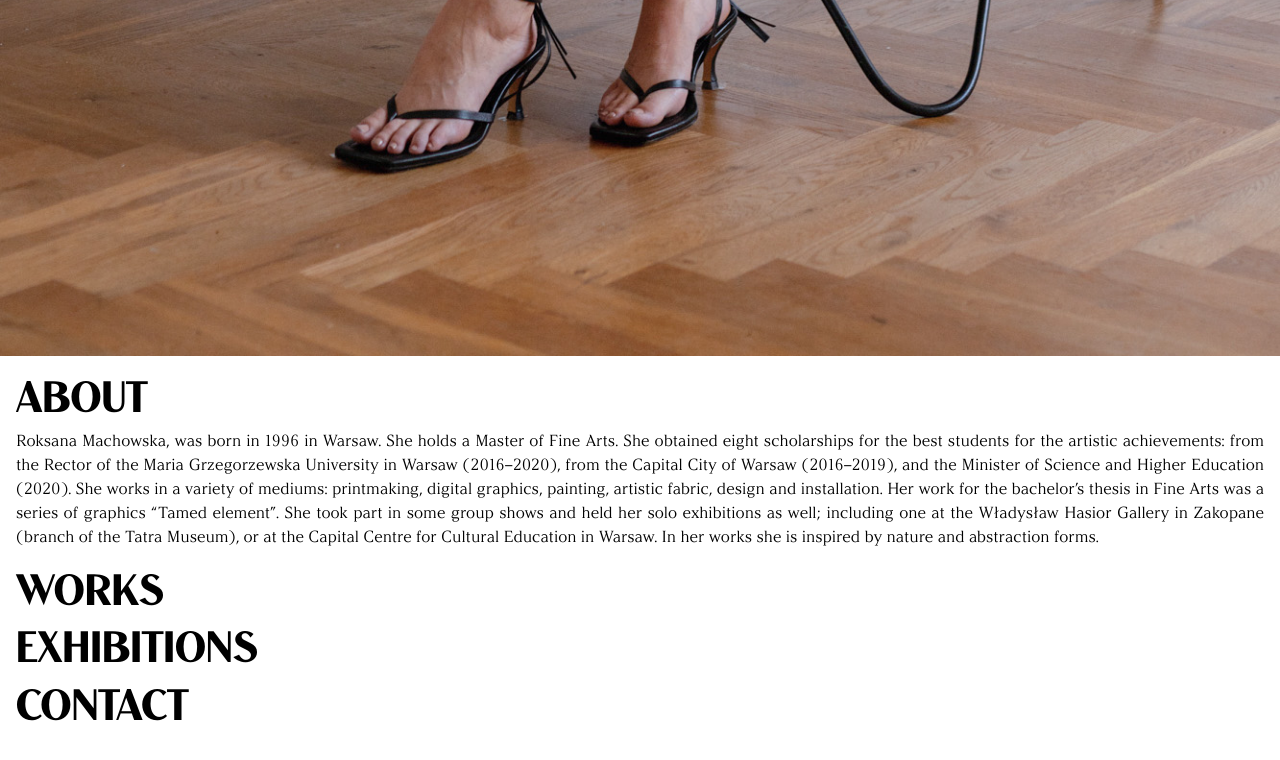
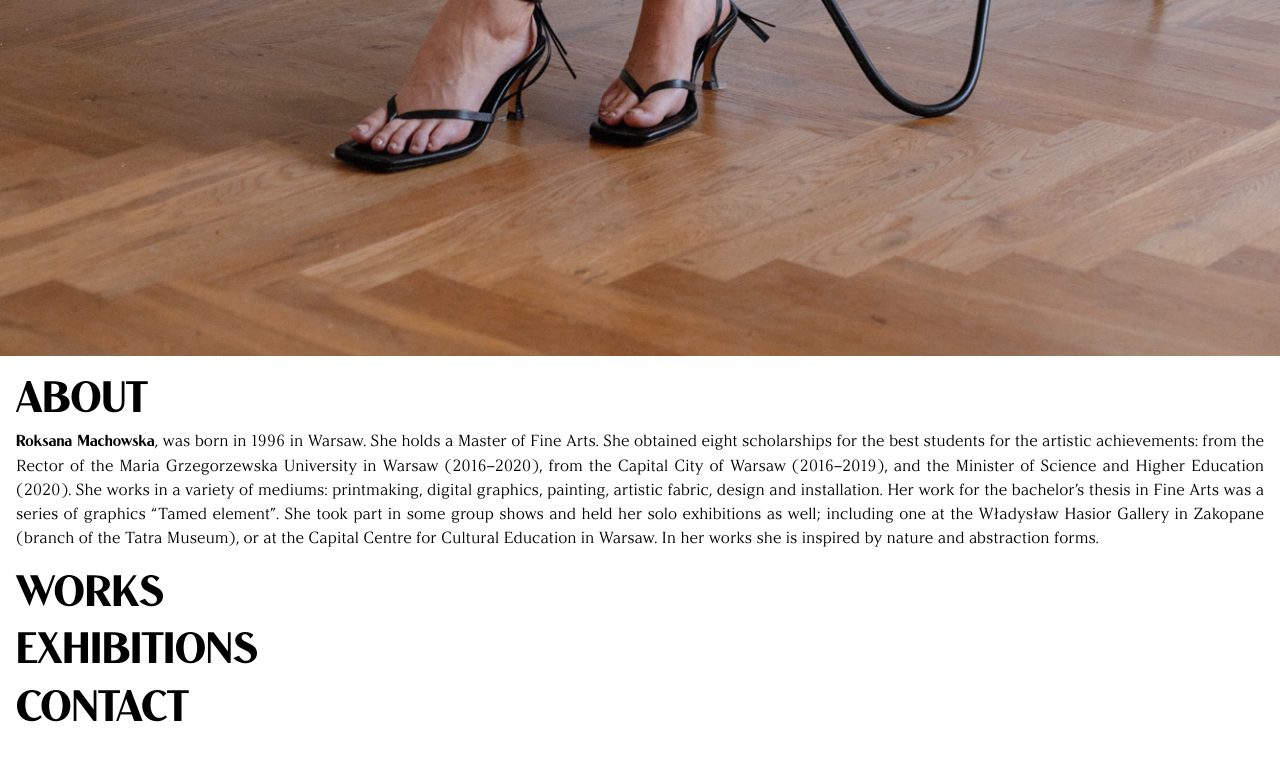
Before and after one commit to jakubziemba/machowska-portfolio, a Next.js app: page / in a window 1280 px wide. Both pictures are taken after a click on the item "ABOUT". Shown: the part 1715-2475 px from the top of the page. Built offline with nearby package versions, Linux system fonts and the light colour scheme.

Commit message:
Emphasize name in About section

```diff
--- a/components/Menu.js
+++ b/components/Menu.js
@@ -6,28 +6,28 @@ export default function Menu() {
   const [worksActive, setWorksActive] = useState(false);
   const [exActive, setExActive] = useState(false);
 
-  console.log(exActive);
   return (
     <div className={styles.menu}>
       <ul>
         <li onClick={() => setAboutActive(!aboutActive)}>About</li>
         <div className={aboutActive && styles.active}>
           <p className={styles.text}>
-            Roksana Machowska, was born in 1996 in Warsaw. She holds a
-            Master of Fine Arts. She obtained eight scholarships for
-            the best students for the artistic achievements: from the
-            Rector of the Maria Grzegorzewska University in Warsaw
-            (2016–2020), from the Capital City of Warsaw (2016–2019),
-            and the Minister of Science and Higher Education (2020).
-            She works in a variety of mediums: printmaking, digital
-            graphics, painting, artistic fabric, design and
-            installation. Her work for the bachelor’s thesis in Fine
-            Arts was a series of graphics “Tamed element”. She took
-            part in some group shows and held her solo exhibitions as
-            well; including one at the Władysław Hasior Gallery in
-            Zakopane (branch of the Tatra Museum), or at the Capital
-            Centre for Cultural Education in Warsaw. In her works she
-            is inspired by nature and abstraction forms.
+            <span>Roksana Machowska</span>, was born in 1996 in
+            Warsaw. She holds a Master of Fine Arts. She obtained
+            eight scholarships for the best students for the artistic
+            achievements: from the Rector of the Maria Grzegorzewska
+            University in Warsaw (2016–2020), from the Capital City of
+            Warsaw (2016–2019), and the Minister of Science and Higher
+            Education (2020). She works in a variety of mediums:
+            printmaking, digital graphics, painting, artistic fabric,
+            design and installation. Her work for the bachelor’s
+            thesis in Fine Arts was a series of graphics “Tamed
+            element”. She took part in some group shows and held her
+            solo exhibitions as well; including one at the Władysław
+            Hasior Gallery in Zakopane (branch of the Tatra Museum),
+            or at the Capital Centre for Cultural Education in Warsaw.
+            In her works she is inspired by nature and abstraction
+            forms.
           </p>
         </div>
         <li onClick={() => setWorksActive(!worksActive)}>Works</li>
```
